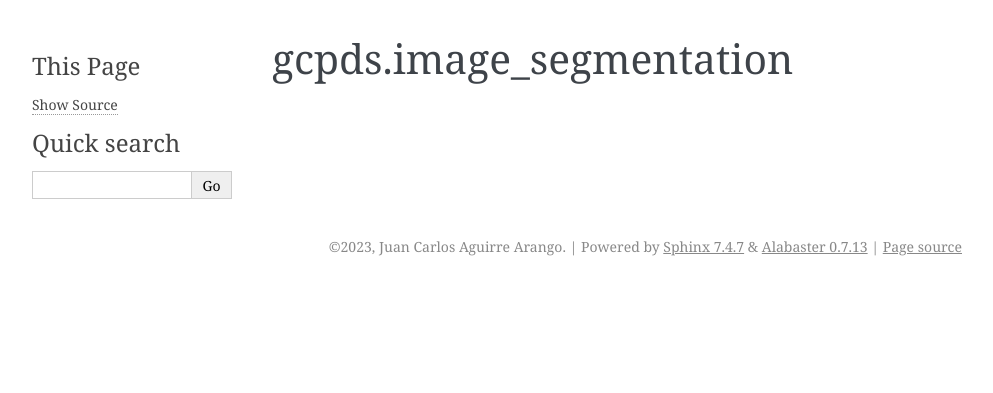
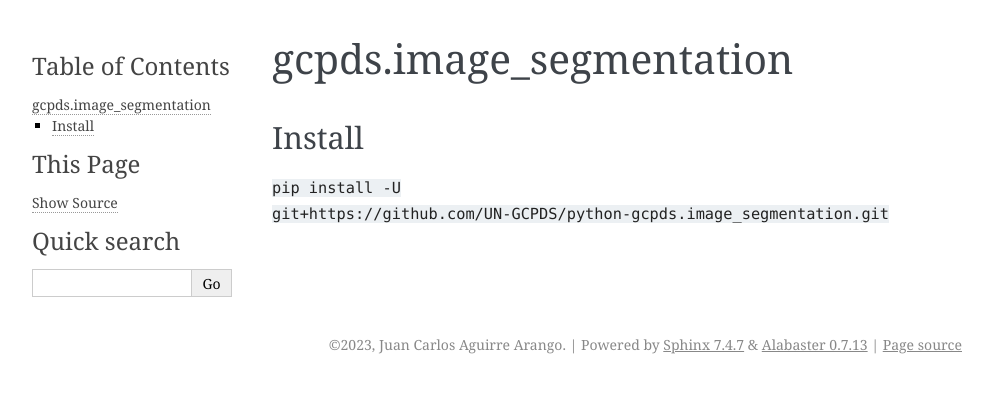
Before and after one commit to UN-GCPDS/python-gcpds.image_segmentation, a Sphinx documentation site: the page built from docs/source/notebooks/readme.ipynb, in a window 1280 px wide. Shown: the top 393 px of the page, without its empty margins (148-1141 px from the left). Built offline with Sphinx 7.4.7, drawn with Linux system fonts in a browser that asks for light colours.

Commit message:
Update: documentation

```diff
--- a/docs/source/conf.py
+++ b/docs/source/conf.py
@@ -1,7 +1,7 @@
 import os
 import sys
 
-sys.path.insert(0, os.path.abspath('../../gcpds/image_segmentation'))
+sys.path.insert(0, os.path.abspath('../../gcpds'))
 
 
 # Configuration file for the Sphinx documentation builder.
--- a/docs/source/notebooks/readme.rst
+++ b/docs/source/notebooks/readme.rst
@@ -1,2 +1,7 @@
 gcpds.image_segmentation
 ========================
+
+Install
+-------
+
+``pip install -U git+https://github.com/UN-GCPDS/python-gcpds.image_segmentation.git``
```
Also changed, not shown: README.md (+4 -0 lines), docs/source/notebooks/01-class_activation_maps.ipynb, docs/source/notebooks/readme.ipynb, 1 other file.
